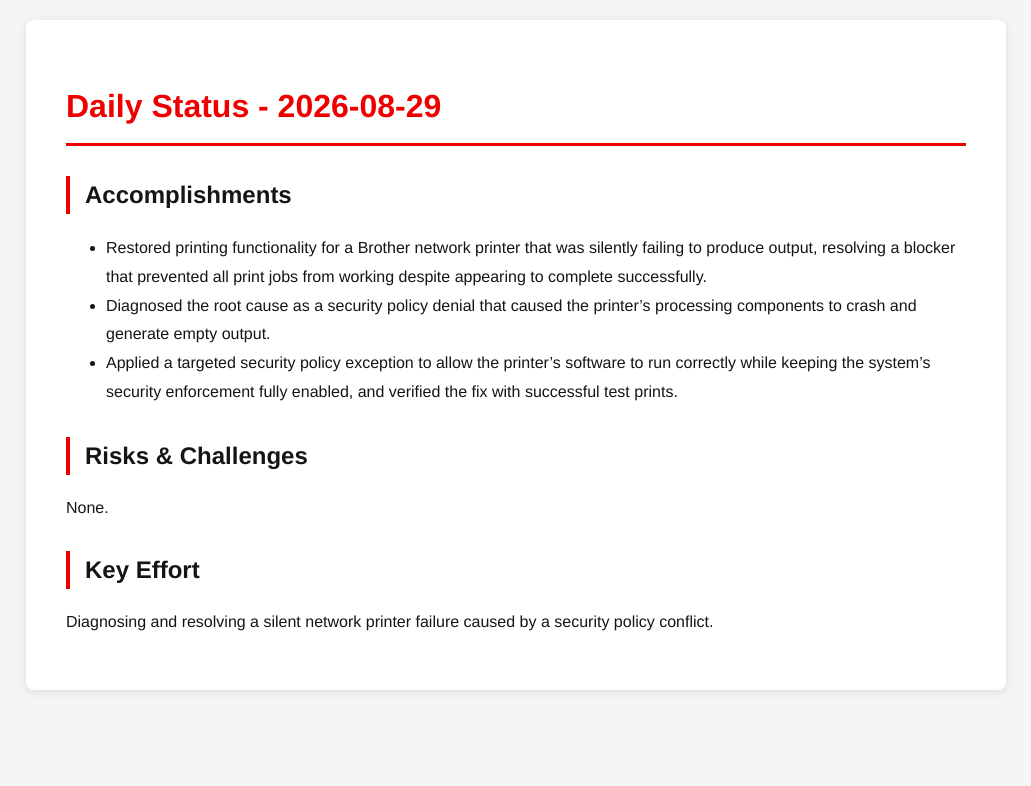
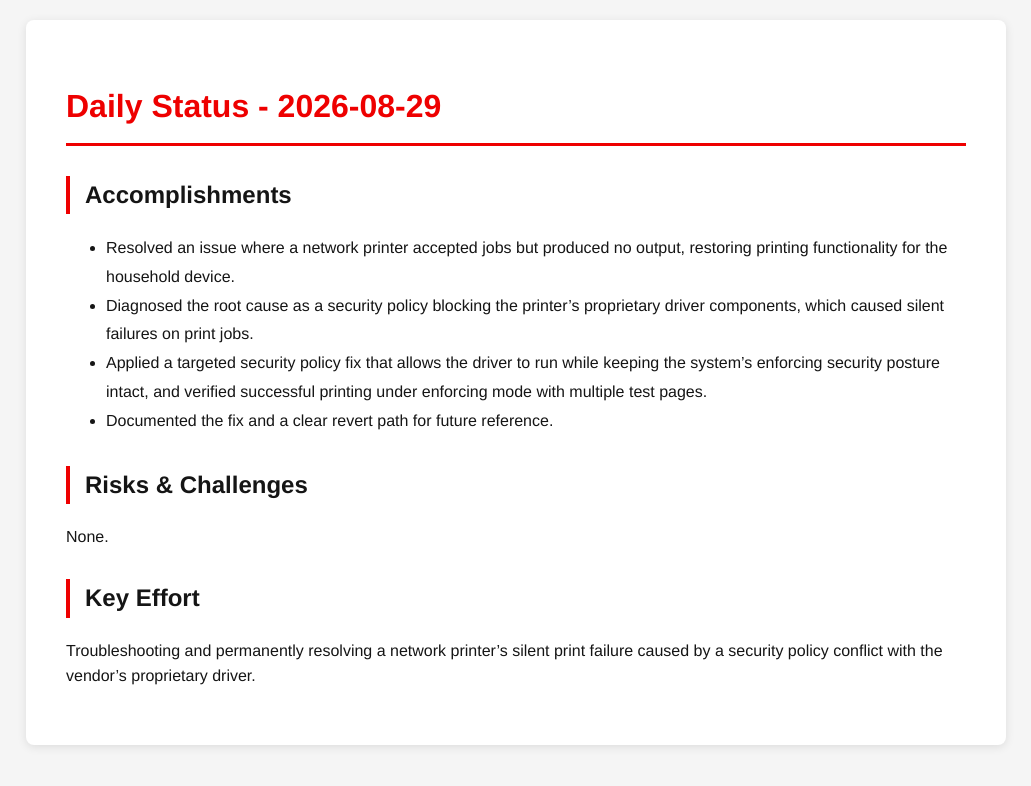
Before and after one commit to tzvatot/daily-status, a Jekyll site: the page built from 2026-08-29.md, in a window 1280 px wide. Shown: the top 786 px of the page, without its empty margins (124-1155 px from the left). Built offline with Jekyll 4.4.1, drawn with Linux system fonts in a browser that asks for light colours.

Commit message:
Daily status update - 2026-08-29

```diff
--- a/2026-08-29.md
+++ b/2026-08-29.md
@@ -7,12 +7,13 @@ date: 2026-08-29
 # Daily Status - 2026-08-29
 
 ## Accomplishments
-- Restored printing functionality for a Brother network printer that was silently failing to produce output, resolving a blocker that prevented all print jobs from working despite appearing to complete successfully.
-- Diagnosed the root cause as a security policy denial that caused the printer's processing components to crash and generate empty output.
-- Applied a targeted security policy exception to allow the printer's software to run correctly while keeping the system's security enforcement fully enabled, and verified the fix with successful test prints.
+- Resolved an issue where a network printer accepted jobs but produced no output, restoring printing functionality for the household device.
+- Diagnosed the root cause as a security policy blocking the printer's proprietary driver components, which caused silent failures on print jobs.
+- Applied a targeted security policy fix that allows the driver to run while keeping the system's enforcing security posture intact, and verified successful printing under enforcing mode with multiple test pages.
+- Documented the fix and a clear revert path for future reference.
 
 ## Risks & Challenges
 None.
 
 ## Key Effort
-Diagnosing and resolving a silent network printer failure caused by a security policy conflict.
+Troubleshooting and permanently resolving a network printer's silent print failure caused by a security policy conflict with the vendor's proprietary driver.
```
